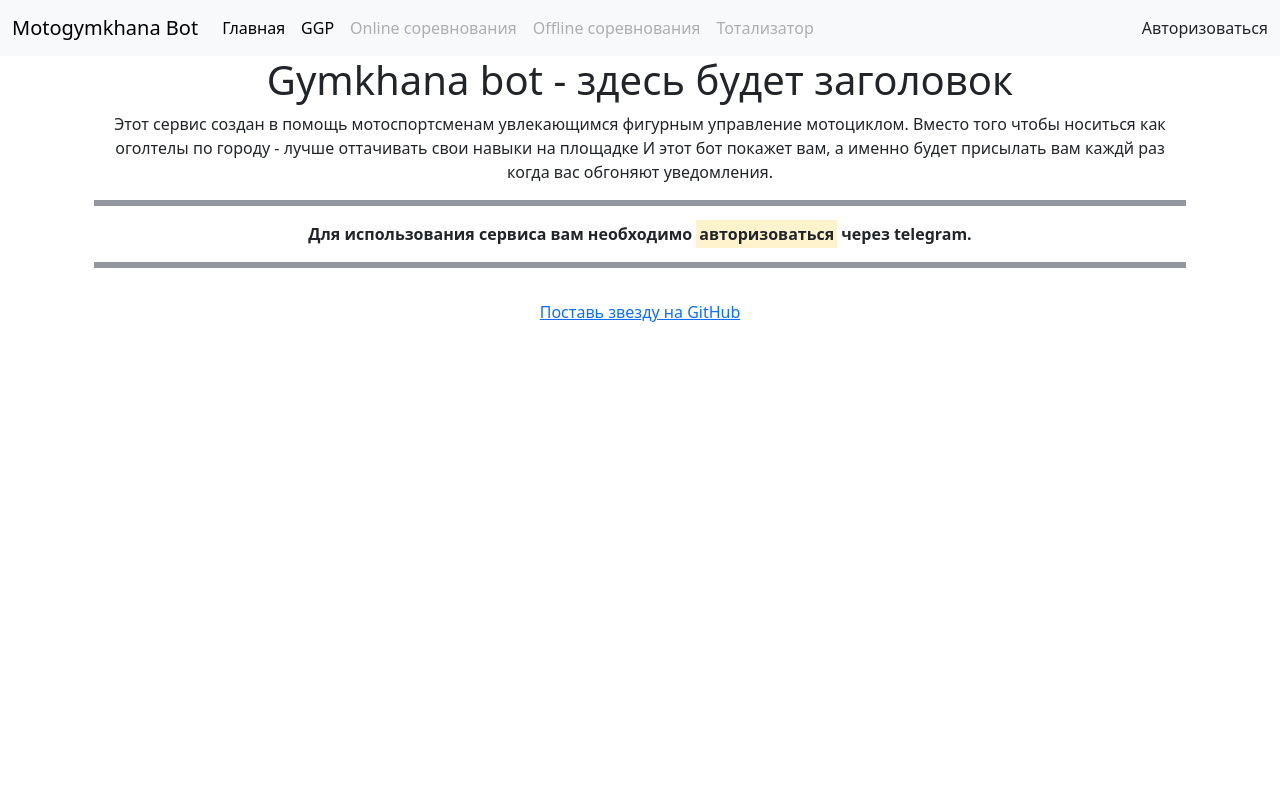
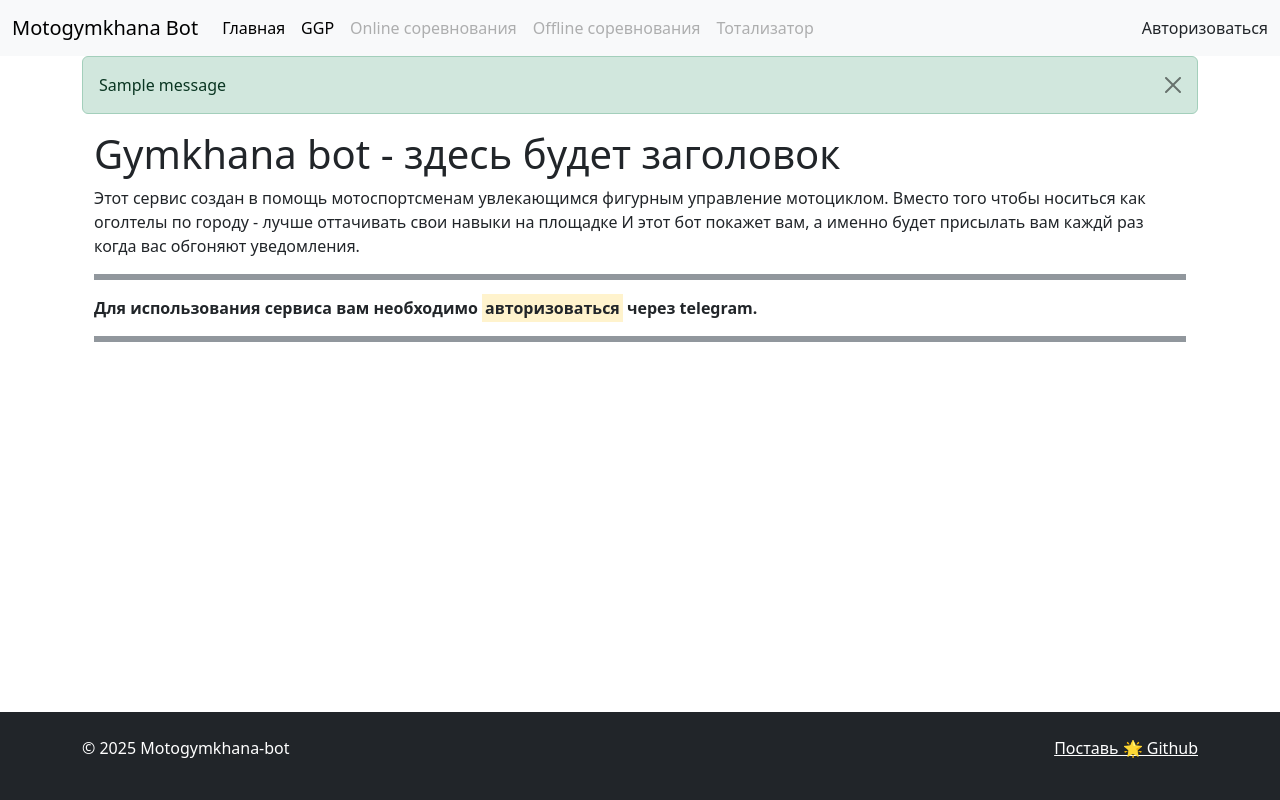
Before and after one commit to Safonovdv91/TG-bot-Django, a Django app: page / in a window 1280 px wide. Run offline with Django 5.2, Linux system fonts and the light colour scheme; tables that the repository leaves empty hold one stand-in row (values such as "Sample post"); one stand-in notice (Sample message) is shown; parts of the project's set-up code (start-up, migrations or seed data) failed here and were passed over; some libraries are stand-ins or nearby versions.

Commit message:
feat: Исправлены шаблон для страницы, добавлен футер, добавлены сообщения всплывающие при действиях(уведомления)

```diff
--- a/core/gymkhanagp/models.py
+++ b/core/gymkhanagp/models.py
@@ -39,9 +39,7 @@ class UserSubscription(models.Model):
     created_at = models.DateTimeField(
         auto_now_add=True, verbose_name="Дата подписки"
     )  # Когда подписался
-    is_active = models.BooleanField(
-        default=True, verbose_name="Активна ли подписка"
-    )  # Можно отключать
+    is_active = models.BooleanField(default=True, verbose_name="Активна ли подписка")
     source = models.CharField(
         max_length=10,
         choices=(("telegram", "Telegram"), ("site", "Сайт"), ("admin", "Админ панель")),
--- a/core/gymkhanagp/templates/gymkhanagp/index.html
+++ b/core/gymkhanagp/templates/gymkhanagp/index.html
@@ -2,9 +2,8 @@
 
 {% block title %}{{ title }}{% endblock %}
 
-{% block main_content %}
+{% block content %}
 <div class="container content">
-
 
 </div>
 {% endblock %}
--- a/core/index/templates/index/components/navbar.html
+++ b/core/index/templates/index/components/navbar.html
@@ -1,3 +1,4 @@
+{% load account socialaccount %}
 <nav class="navbar navbar-expand-lg bg-body-tertiary">
   <div class="container-fluid">
     <a class="navbar-brand" href="#">Motogymkhana Bot</a>
@@ -25,7 +26,6 @@
       <ul class="navbar-nav mb-2 mb-lg-0">
       <li class="nav-item dropdown">
         {% if user.is_authenticated %}
-
         <a class="nav-link dropdown-toggle" href="#" role="button" data-bs-toggle="dropdown" aria-expanded="false">
           Меню пользователя
         </a>
@@ -33,9 +33,16 @@
           <li><a class="dropdown-item" href="#">Мой профиль</a></li>
           <li><a class="dropdown-item" href="#">Оставить обратную связь</a></li>
           <li><hr class="dropdown-divider"></li>
-              <li><a class="dropdown-item" href="#">Выйти</a></li>
+          <li>
+            <form action="/accounts/logout/" method="post">
+              {% csrf_token %}
+            <button class = "dropdown-item" type="submit">
+              Выйти
+            </button>
+          </form>
+          </li>
         {% else %}
-              <li><a class="dropdown-item" href="#">Авторизоваться</a></li>
+          <li><a class="dropdown-item" href="{% provider_login_url 'telegram' %}">Авторизоваться</a></li>
         {% endif %}
         </ul>
         </li>
--- a/core/index/templates/index/footer.html
+++ /dev/null
@@ -1 +0,0 @@
-<a href="https://github.com/Safonovdv91/TG-bot-Django">Поставь звезду на GitHub</a>
--- a/core/index/templates/index/index.html
+++ b/core/index/templates/index/index.html
@@ -2,7 +2,7 @@
 
 {% block title %}Главная страница{% endblock %}
 
-{% block main_content %}
+{% block content %}
 <div class="container content">
 
     <h1>{{ article_title }}</h1>
--- a/core/index/templates/index/layout.html
+++ b/core/index/templates/index/layout.html
@@ -1 +1,10 @@
 {% extends "base.html" %}
+{% block main_content %}
+  <div class="row">
+    <div class="col-12 col-md-12">
+      {% include 'components/messages.html' %}
+      {% block content %}
+      {% endblock %}
+    </div>
+  </div>
+{% endblock %}
--- a/core/templates/base.html
+++ b/core/templates/base.html
@@ -20,20 +20,20 @@
 
 </head>
 
-{% include "index/components/navbar.html" %}
 
-<body class="h-100 text-center" {% block hx-headers %}{% endblock %}>
-    <main>
+<body class="d-flex flex-column min-vh-100" {% block hx-headers %}{% endblock %}>
+    {% include "index/components/navbar.html" %}
+  <main>
     <div class="container content">
+
                 {% block main_content %}
                 {% endblock %}
     </div>
-    </main>
-    <footer class="footer mt-auto py-3">
-        {% include "index/footer.html" %}
-    </footer>
+  </main>
 
-    <script src="https://cdn.jsdelivr.net/npm/bootstrap@5.3.3/dist/js/bootstrap.bundle.min.js"></script>
-    {% block script %}{% endblock %}
+    {% include "components/footer.html" %}
+
+  <script src="https://cdn.jsdelivr.net/npm/bootstrap@5.3.3/dist/js/bootstrap.bundle.min.js"></script>
+  {% block script %}{% endblock %}
 </body>
 </html>
--- /dev/null
+++ b/core/templates/components/footer.html
@@ -0,0 +1,12 @@
+<footer class="bg-dark text-white py-4 mt-auto">
+  <div class="container">
+    <div class="row">
+      <div class="col-md-6">
+        <p>© {% now "Y" %} Motogymkhana-bot</p>
+      </div>
+      <div class="col-md-6 text-md-end">
+        <a href="https://github.com/Safonovdv91/TG-bot-Django" class="text-white">Поставь 🌟 Github</a>
+      </div>
+    </div>
+  </div>
+</footer>
--- /dev/null
+++ b/core/templates/components/messages.html
@@ -0,0 +1,6 @@
+{% for message in messages %}
+  <div class="alert alert-{% if message.tags %}{{ message.tags }}{% endif %} alert-dismissible fade show" role="alert">
+    <i class="fas fa-info-circle"></i> {{message}}
+    <button type="button" class="btn-close" data-bs-dismiss="alert" aria-label="Close"></button>
+  </div>
+{% endfor %}
```
Also changed, not shown: core/index/templates/index/header.html (deleted, +0 -20 lines). Lines whose indentation alone changed are shown as unchanged.
